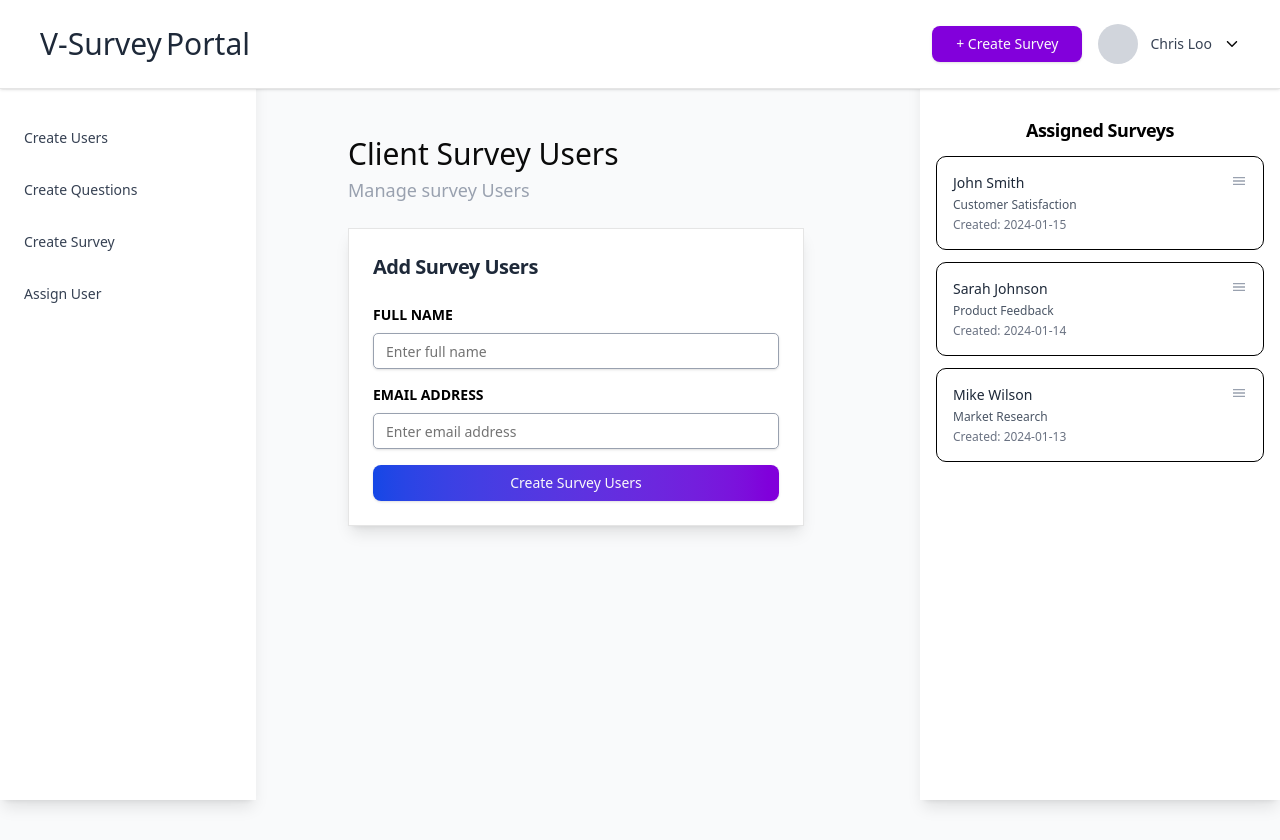
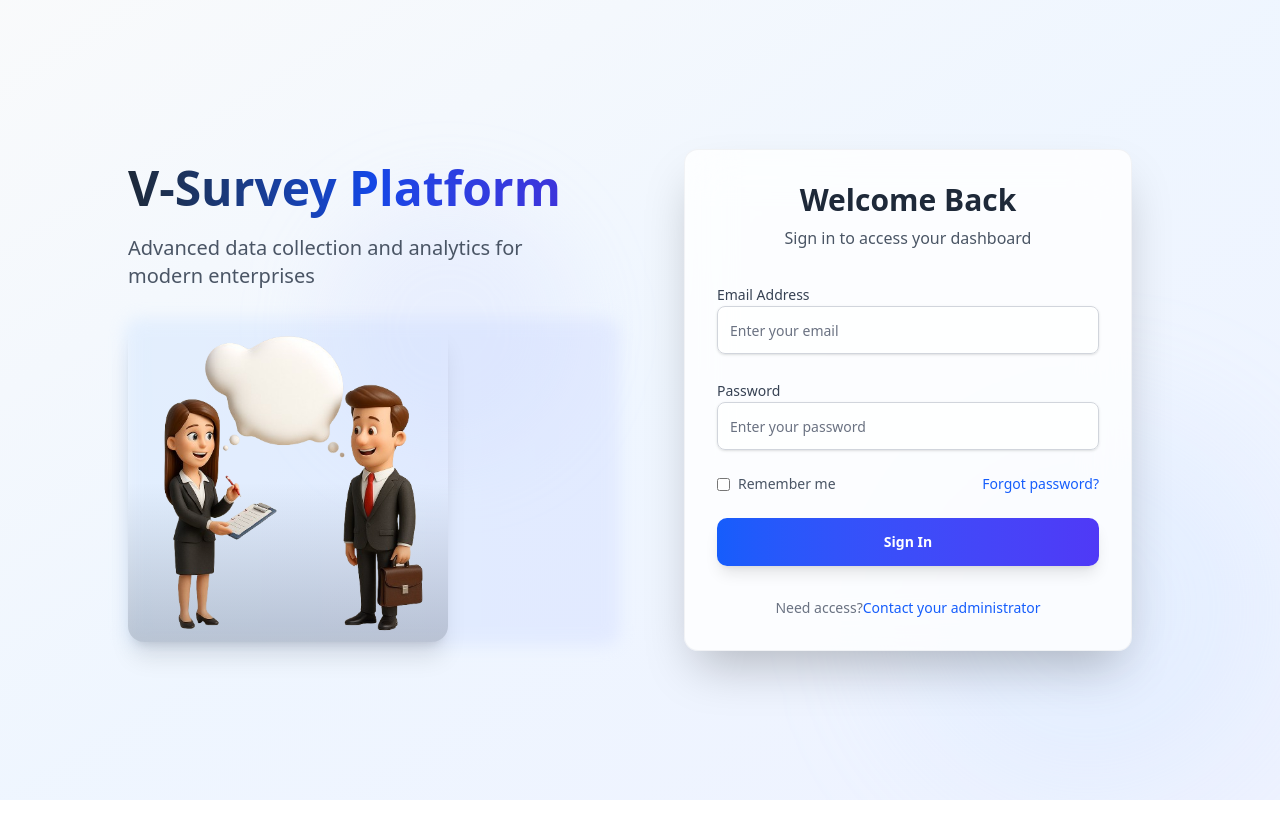
Before and after one commit to siranjeevan/v-survey, a React (Vite) app: page / in a window 1280 px wide. After the commit the page ends 800 px from the top, so only its background shows below. Built offline with nearby package versions, Linux system fonts and the light colour scheme.

Commit message:
login page

```diff
--- a/src/App.jsx
+++ b/src/App.jsx
@@ -5,14 +5,15 @@ import SurveyPersonnel from './components/CreateUsers'
 import Surveys from './components/CreateQuestion'
 import CreateSurvey from './components/CreateSurveys'
 import SetPassword from './components/SetPassword'
+import Login from './components/Login'
 import { supabase } from './lib/supabaseClient'
 import AssignUser from "./components/AssignUser";
 
 
 function App() {
   const [activeTab, setActiveTab] = useState('personnel')
-
-  const [session, setSession] = useState(true)
+  const [isAuthenticated, setIsAuthenticated] = useState(false)
+  const [session, setSession] = useState(false)
   const [showPasswordScreen, setShowPasswordScreen] = useState(false)
 
   useEffect(() => {
@@ -24,6 +25,7 @@ function App() {
                          hashParams.has('error')
 
     if (hasAuthParams) {
+      setIsAuthenticated(true)
       setShowPasswordScreen(true)
       setSession(false)
       // Clear URL parameters
@@ -33,6 +35,7 @@ function App() {
     // Listen for auth changes (email link clicks)
     const { data: { subscription } } = supabase.auth.onAuthStateChange((event, session) => {
       if (event === 'SIGNED_IN' && session) {
+        setIsAuthenticated(true)
         setShowPasswordScreen(true)
         setSession(false)
       }
@@ -58,7 +61,14 @@ function App() {
 
   return (
     <div className="min-h-screen bg-gray-50">
-      {session && !showPasswordScreen ? (
+      {!isAuthenticated ? (
+        <Login onLogin={() => setIsAuthenticated(true)} />
+      ) : showPasswordScreen ? (
+        <SetPassword onPasswordSet={() => {
+          setSession(true)
+          setShowPasswordScreen(false)
+        }} />
+      ) : session ? (
         <>
           <TopBar setActiveTab={setActiveTab} />
           <Sidebar activeTab={activeTab} setActiveTab={setActiveTab} />
@@ -67,10 +77,13 @@ function App() {
           </main>
         </>
       ) : (
-        <SetPassword onPasswordSet={() => {
-          setSession(true)
-          setShowPasswordScreen(false)
-        }} />
+        <>
+          <TopBar setActiveTab={setActiveTab} />
+          <Sidebar activeTab={activeTab} setActiveTab={setActiveTab} />
+          <main className="lg:ml-64 pt-16 sm:pt-20 md:pt-24 p-4 sm:p-6 md:p-8 mt-10">
+            {renderContent()}
+          </main>
+        </>
       )}
     </div>
   )
--- /dev/null
+++ b/src/components/Login.jsx
@@ -0,0 +1,139 @@
+import { useState } from 'react'
+import { Button } from './ui/button'
+import { Input } from './ui/input'
+import { Card, CardContent } from './ui/card'
+import loginImage from '../assets/1.png'
+
+const Login = ({ onLogin }) => {
+  const [email, setEmail] = useState('')
+  const [password, setPassword] = useState('')
+  const [isLoading, setIsLoading] = useState(false)
+
+  const handleSubmit = async (e) => {
+    e.preventDefault()
+    setIsLoading(true)
+
+    setTimeout(() => {
+      setIsLoading(false)
+      onLogin()
+    }, 1000)
+  }
+
+  return (
+    <div className="min-h-screen bg-gradient-to-br from-gray-50 via-blue-50 to-indigo-50 flex items-center justify-center p-4 relative overflow-hidden">
+      {/* Background Effects */}
+      <div className="absolute inset-0">
+        <div className="absolute top-0 left-0 w-full h-full bg-[radial-gradient(ellipse_at_top,_var(--tw-gradient-stops))] from-blue-100/30 via-transparent to-transparent"></div>
+        <div className="absolute bottom-0 right-0 w-96 h-96 bg-blue-200/20 rounded-full blur-3xl"></div>
+        <div className="absolute top-1/4 left-1/4 w-64 h-64 bg-indigo-200/20 rounded-full blur-2xl"></div>
+      </div>
+
+      {/* Main Container */}
+      <div className="relative z-10 w-full max-w-5xl mx-auto">
+        <div className="grid lg:grid-cols-2 gap-12 items-center">
+          {/* Left Side - Branding & Image */}
+          <div className="text-center lg:text-left space-y-8">
+            <div className="space-y-4">
+              <h1 className="text-4xl lg:text-5xl font-bold bg-gradient-to-r from-gray-800 via-blue-700 to-indigo-700 bg-clip-text text-transparent leading-tight">
+                V-Survey Platform
+              </h1>
+              <p className="text-xl text-gray-600 max-w-md mx-auto lg:mx-0">
+                Advanced data collection and analytics for modern enterprises
+              </p>
+            </div>
+
+            <div className="relative group">
+              <div className="absolute -inset-1 bg-gradient-to-r from-blue-200 to-indigo-200 rounded-2xl blur opacity-30 group-hover:opacity-50 transition duration-1000"></div>
+              <div className="relative w-80 h-80 mx-auto lg:mx-0 rounded-2xl overflow-hidden shadow-xl">
+                <img
+                  src={loginImage}
+                  alt="Survey Platform"
+                  className="w-full h-full object-cover transform group-hover:scale-105 transition duration-700"
+                />
+                <div className="absolute inset-0 bg-gradient-to-t from-gray-900/20 via-transparent to-transparent"></div>
+              </div>
+            </div>
+          </div>
+
+          {/* Right Side - Login Form */}
+          <div className="w-full max-w-md mx-auto">
+            <Card className="bg-white/80 backdrop-blur-xl border border-gray-200/50 shadow-2xl">
+              <CardContent className="p-8">
+                <div className="text-center mb-8">
+                  <h2 className="text-3xl font-bold text-gray-800 mb-2">Welcome Back</h2>
+                  <p className="text-gray-600">Sign in to access your dashboard</p>
+                </div>
+
+                <form onSubmit={handleSubmit} className="space-y-6">
+                  <div className="space-y-2">
+                    <label className="text-sm font-medium text-gray-700">
+                      Email Address
+                    </label>
+                    <Input
+                      type="email"
+                      placeholder="Enter your email"
+                      value={email}
+                      onChange={(e) => setEmail(e.target.value)}
+                      required
+                      className="h-12 bg-white/70 border-gray-300 text-gray-800 placeholder:text-gray-500 focus:bg-white focus:border-blue-500 focus:ring-blue-500/20 transition-all duration-300"
+                    />
+                  </div>
+
+                  <div className="space-y-2">
+                    <label className="text-sm font-medium text-gray-700">
+                      Password
+                    </label>
+                    <Input
+                      type="password"
+                      placeholder="Enter your password"
+                      value={password}
+                      onChange={(e) => setPassword(e.target.value)}
+                      required
+                      className="h-12 bg-white/70 border-gray-300 text-gray-800 placeholder:text-gray-500 focus:bg-white focus:border-blue-500 focus:ring-blue-500/20 transition-all duration-300"
+                    />
+                  </div>
+
+                  <div className="flex items-center justify-between">
+                    <label className="flex items-center space-x-2 cursor-pointer text-gray-600 hover:text-gray-800 transition-colors">
+                      <input type="checkbox" className="rounded border-gray-300 text-blue-600 focus:ring-blue-500" />
+                      <span className="text-sm">Remember me</span>
+                    </label>
+                    <a href="#" className="text-sm text-blue-600 hover:text-blue-700 transition-colors">
+                      Forgot password?
+                    </a>
+                  </div>
+
+                  <Button
+                    type="submit"
+                    className="w-full h-12 bg-gradient-to-r from-blue-600 to-indigo-600 hover:from-blue-700 hover:to-indigo-700 text-white font-semibold rounded-lg shadow-lg transform hover:scale-[1.02] transition-all duration-300 disabled:opacity-50 disabled:transform-none"
+                    disabled={isLoading}
+                  >
+                    {isLoading ? (
+                      <div className="flex items-center gap-2">
+                        <div className="w-5 h-5 border-2 border-white/30 border-t-white rounded-full animate-spin"></div>
+                        Authenticating...
+                      </div>
+                    ) : (
+                      'Sign In'
+                    )}
+                  </Button>
+                </form>
+
+                <div className="mt-8 text-center">
+                  <p className="text-sm text-gray-500">
+                    Need access?
+                    <a href="#" className="text-blue-600 hover:text-blue-700 font-medium transition-colors">
+                      Contact your administrator
+                    </a>
+                  </p>
+                </div>
+              </CardContent>
+            </Card>
+          </div>
+        </div>
+      </div>
+    </div>
+  )
+}
+
+export default Login
```
Also changed, not shown: src/assets/1.png (added).
